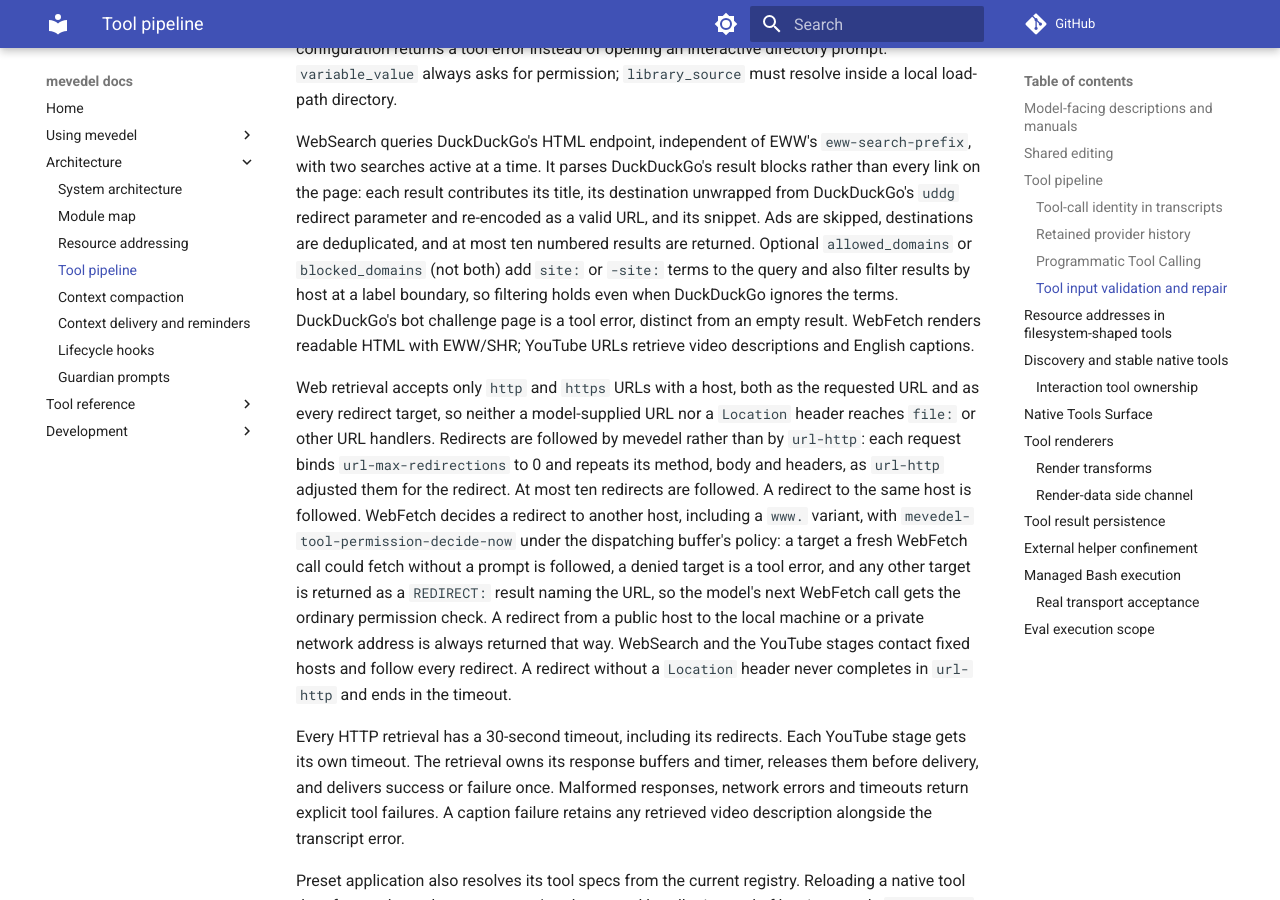
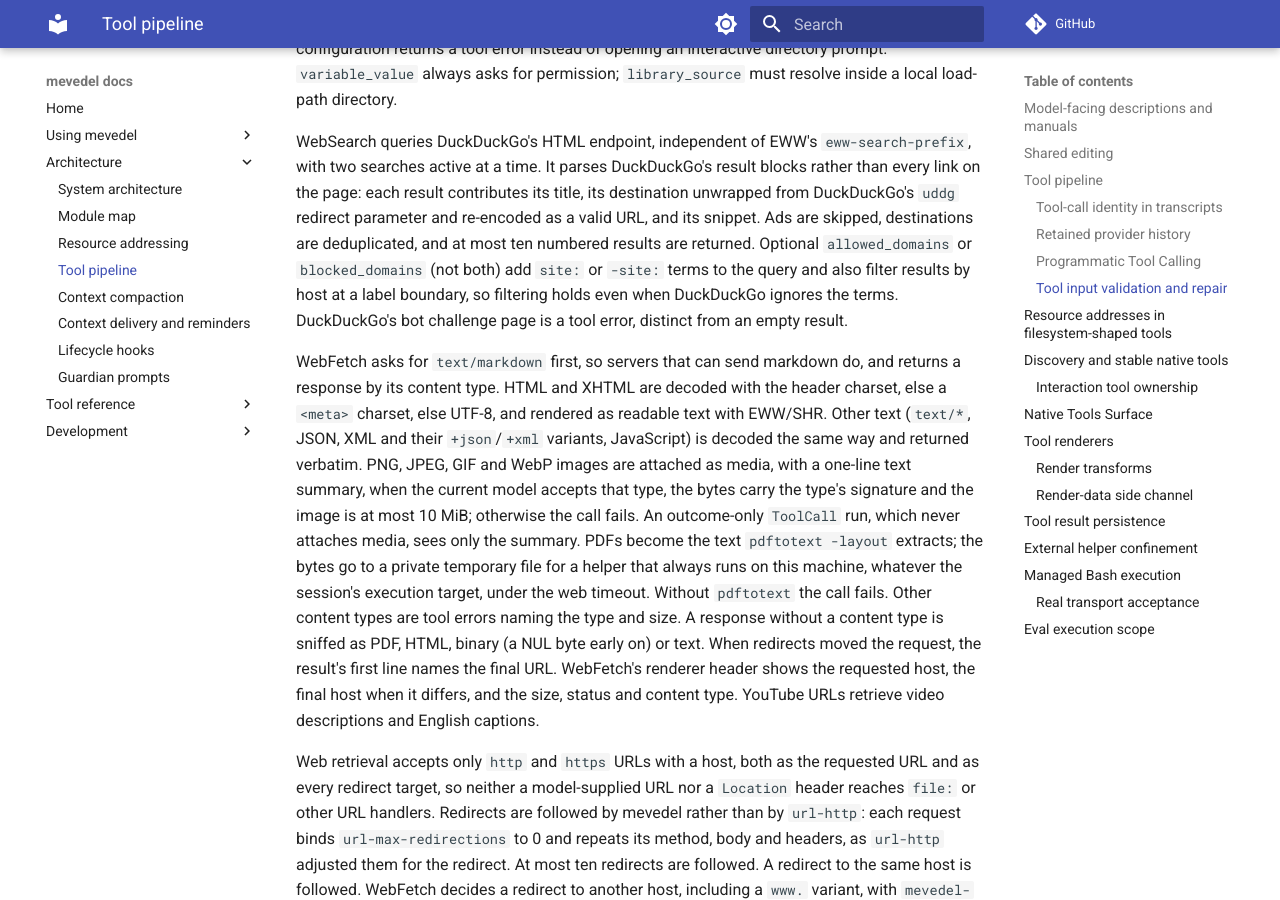
Before and after one commit to FrauH0lle/mevedel, an MkDocs documentation site: the page built from docs/tools.md, in a window 1280 px wide and 900 px high, scrolled down 10174 px. Built offline with MkDocs 1.6.1 and Material for MkDocs 9.7.7, drawn with Linux system fonts in a browser that asks for light colours; comment, search, counter and statistics services are not loaded.

Commit message:
fix(web): Return fetched content by type
WebFetch passed every body through libxml and SHR.  Markdown, JSON and
plain text lost their line structure and any text resembling a tag;
PDFs and images were parsed as HTML.  Response bodies also began with
the newline that ends url-http's headers.

WebFetch now prefers markdown in its Accept header and dispatches on
the content type: HTML is decoded by its charset and rendered as
readable text, other text is returned verbatim, images the model
accepts are attached as media, and PDFs become the text `pdftotext'
extracts in a local helper.  Other binary content is an error.  A
followed redirect is named in the result's first line, and the
renderer header shows the final host, size, status and content type.

* mevedel-tool-web.el (mevedel-tool-web--accept)
(mevedel-tool-web--image-max-bytes, mevedel-tool-web--image-types):
New variables.
(mevedel-tool-web--body-kind, mevedel-tool-web--response)
(mevedel-tool-web--image-data-p, mevedel-tool-web--model-image-types)
(mevedel-tool-web--pdf-text, mevedel-tool-web--fetch-result): New
functions.
(mevedel-tool-web--fetch): Dispatch on content type; supply render
data.
(mevedel-tool-web--retrieve): Start bodies after the header block.
(mevedel-tool-web--render-transform): Serve WebSearch only.
(mevedel-tool-web--render-fetch): Show the fetch metadata.
(mevedel-tool-web--register): Drop WebFetch's render transform.

* docs/tools.md: Document WebFetch content handling.
* prompts/tools/webfetch.md: Describe returned content.

* test/test-mevedel-tool-web.el: Test text, charset, image, PDF,
binary, redirect naming, Accept and the renderer header.

```diff
--- a/docs/tools.md
+++ b/docs/tools.md
@@ -438,8 +438,26 @@
 `site:` or `-site:` terms to the query and also filter results by host at a
 label boundary, so filtering holds even when DuckDuckGo ignores the terms.
 DuckDuckGo's bot challenge page is a tool error, distinct from an empty
-result. WebFetch renders readable
-HTML with EWW/SHR; YouTube URLs retrieve video descriptions and English captions.
+result.
+
+WebFetch asks for `text/markdown` first, so servers that can send markdown do,
+and returns a response by its content type. HTML and XHTML are decoded with the
+header charset, else a `<meta>` charset, else UTF-8, and rendered as readable
+text with EWW/SHR. Other text (`text/*`, JSON, XML and their `+json`/`+xml`
+variants, JavaScript) is decoded the same way and returned verbatim. PNG, JPEG,
+GIF and WebP images are attached as media, with a one-line text summary, when
+the current model accepts that type, the bytes carry the type's signature and
+the image is at most 10 MiB; otherwise the call fails. An outcome-only
+`ToolCall` run, which never attaches media, sees only the summary. PDFs become
+the text `pdftotext -layout` extracts; the bytes go to a private temporary file
+for a helper that always runs on this machine, whatever the session's execution
+target, under the web timeout. Without `pdftotext` the call fails. Other
+content types are tool errors naming the type and size. A response without a
+content type is sniffed as PDF, HTML, binary (a NUL byte early on) or text.
+When redirects moved the request, the result's first line names the final URL.
+WebFetch's renderer header shows the requested host, the final host when it
+differs, and the size, status and content type. YouTube URLs retrieve video
+descriptions and English captions.
 
 Web retrieval accepts only `http` and `https` URLs with a host, both as the
 requested URL and as every redirect target, so neither a model-supplied URL nor
```
Also changed, not shown: prompts/tools/webfetch.md (+7 -3 lines), 2 other files.
